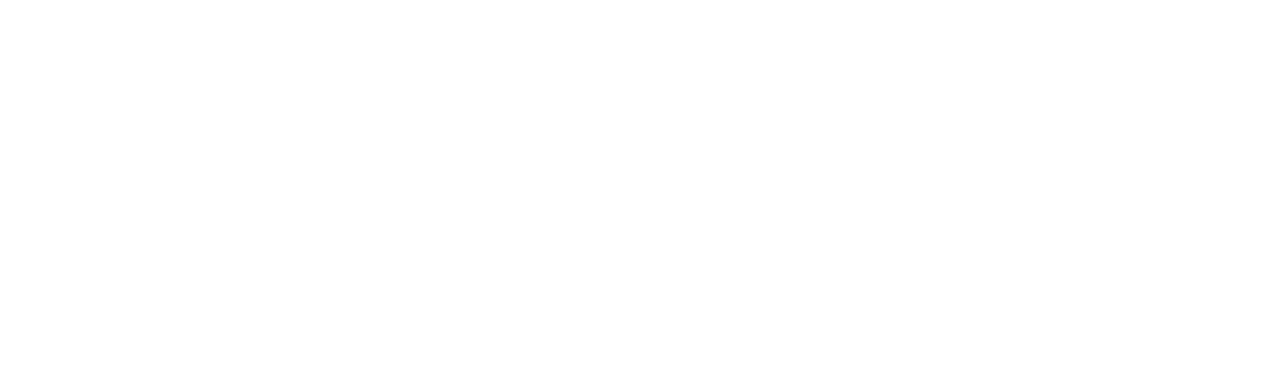
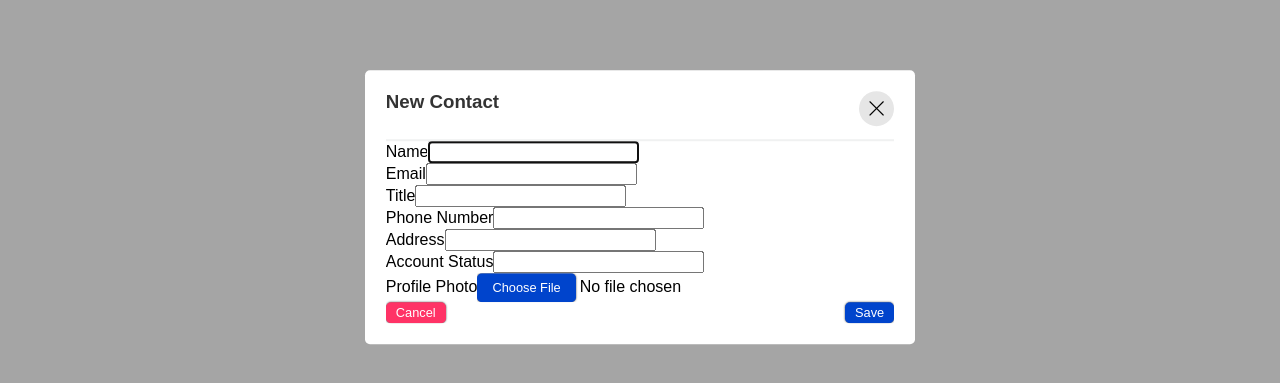
Before and after one commit to MichalBialek01/react-contact-app, a React (Create React App) app: page /contacts in a window 1280 px wide. Both pictures are taken after a click on the button "New Contact". Shown: the part 153-536 px from the top of the page. Built offline with nearby package versions, Linux system fonts and the light colour scheme; no server answers.

Commit message:
feat: Providing model with toggling functionality

```diff
--- a/src/App.js
+++ b/src/App.js
@@ -1,11 +1,12 @@
 import './App.css';
-import React, {useEffect, useState} from "react";
+import React, {useEffect, useRef, useState} from "react";
 import {getContacts} from "./api/ContactService";
 import Header from "./components/Header";
 import ContactList from "./components/ContactList";
 import {Navigate, Route, Router, Routes} from "react-router-dom";
 
 function App() {
+    const modalRef = useRef();
     const [data, setData] = useState({});
     const [currentPage, setCurrentPage] = useState(0);
 
@@ -21,7 +22,7 @@
     }
 
     const toggleModal = (show) => {
-        console.log(show)
+        show ? modalRef.current.showModal() : modalRef.current.close()
     }
 
 
@@ -40,6 +41,57 @@
                         </Routes>
                 </div>
             </main>
+
+
+            {/* Modal */}
+            <dialog ref={modalRef} className="modal" id="modal">
+                <div className="modal__header">
+                    <h3>New Contact</h3>
+                    <i className="bi bi-x-lg"></i>
+                </div>
+                <div className="divider"></div>
+                <div className="modal__body">
+                    <form>
+                        <div className="user-details">
+                            <div className="input-box">
+                                <span className="details">Name</span>
+                                <input type="text" name="name" required />
+                            </div>
+                            <div className="input-box">
+                                <span className="details">Email</span>
+                                <input type="text" name="email" required />
+                            </div>
+                            <div className="input-box">
+                                <span className="details">Title</span>
+                                <input type="text" name="title" required />
+                            </div>
+                            <div className="input-box">
+                                <span className="details">Phone Number</span>
+                                <input type="text" name="phone" required />
+                            </div>
+                            <div className="input-box">
+                                <span className="details">Address</span>
+                                <input type="text" name="address" required />
+                            </div>
+                            <div className="input-box">
+                                <span className="details">Account Status</span>
+                                <input type="text" name="status" required />
+                            </div>
+                            <div className="file-input">
+                                <span className="details">Profile Photo</span>
+                                <input type="file" name="photo" required />
+                            </div>
+                        </div>
+                        <div className="form_footer">
+                            <button type="button" className="btn btn-danger">Cancel</button>
+                            <button type="submit" className="btn">Save</button>
+                        </div>
+                    </form>
+                </div>
+            </dialog>
+
+
+
         </>
     );
 }
```
